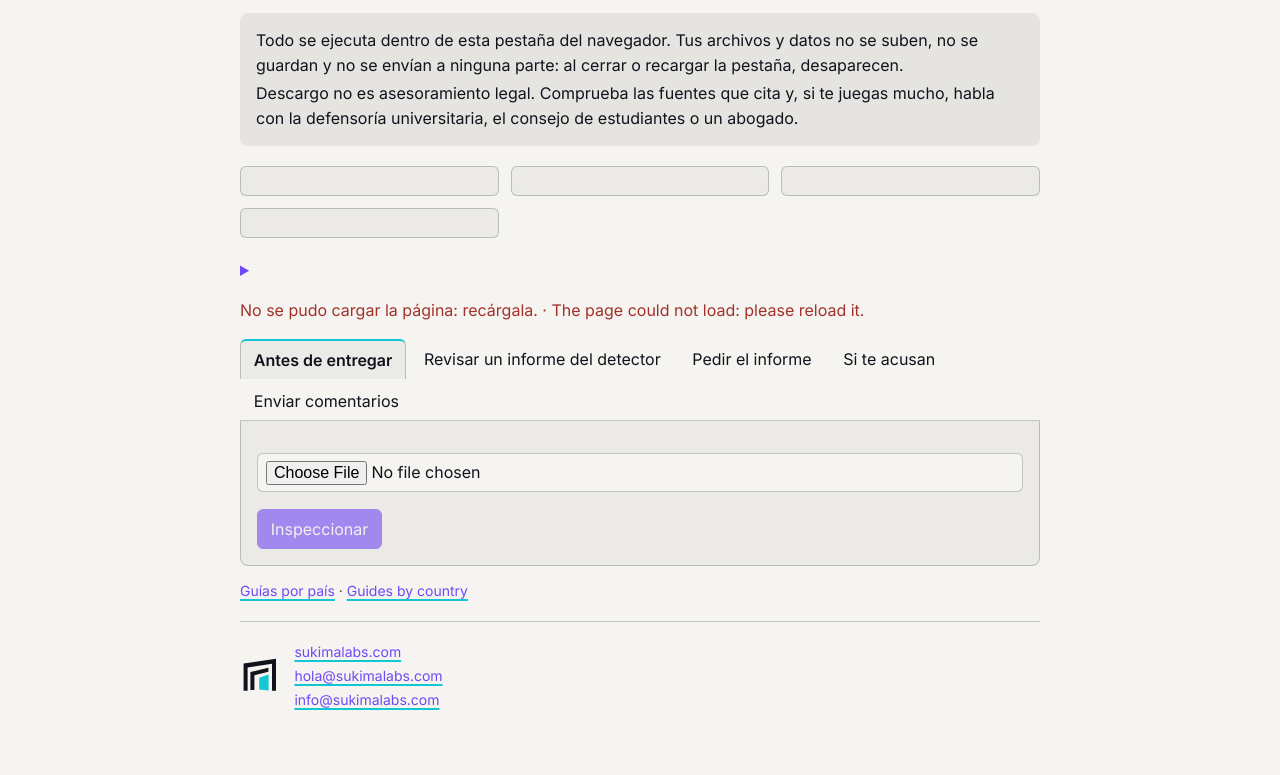
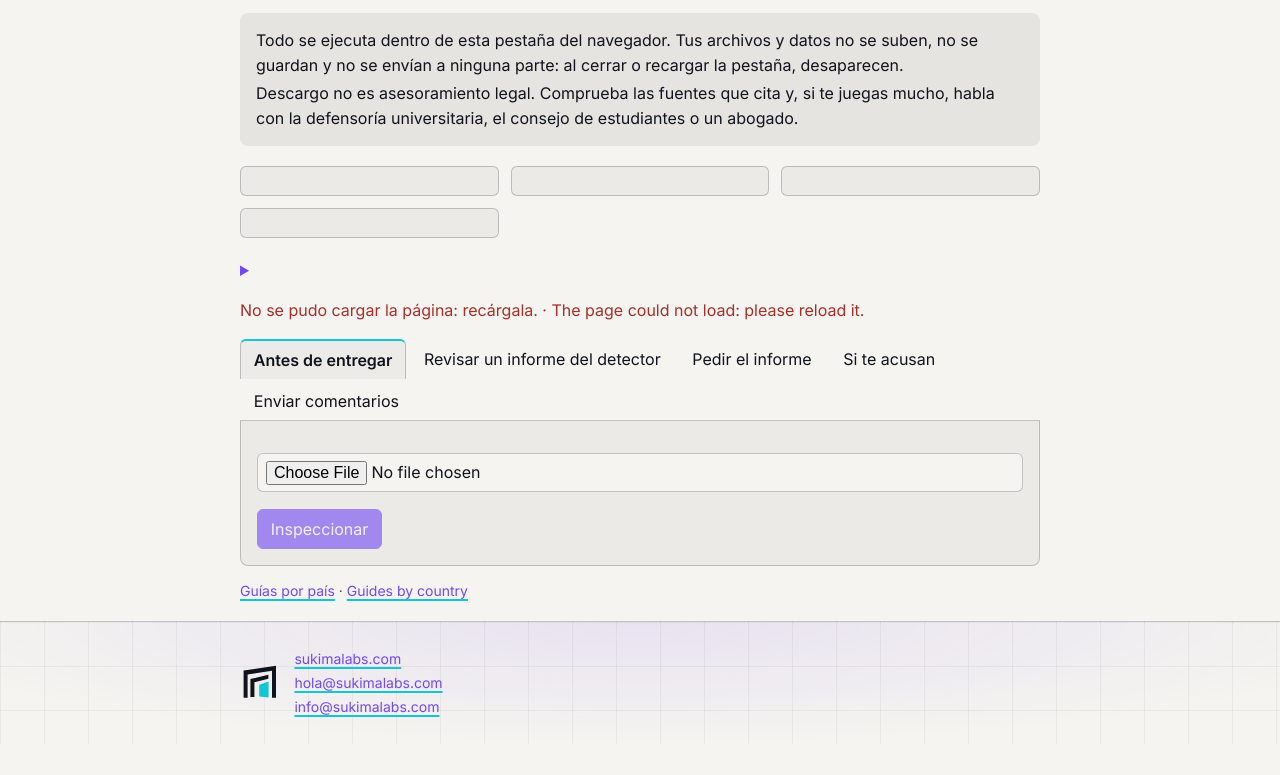
Before and after one commit to sukima-labs/descargo, a plain HTML site: page web/index.html in a window 1280 px wide. Shown: the part 123-898 px from the top of the page. Drawn offline with Linux system fonts and the light colour scheme; no server answers.

Commit message:
feat(web): malla Tron en la banda del pie institucional (rejilla de 44 px y halo violeta) (#55)

```diff
--- a/web/style.css
+++ b/web/style.css
@@ -50,6 +50,10 @@
   --error: #a3312a;
   --brand-frame: var(--sukima-grafito);
   --brand-panel: var(--sukima-cian);
+  /* Malla de la banda del pie: los colores del manual con transparencia. En claro, el marfil
+     sobre marfil no se vería, así que la rejilla usa el grafito. */
+  --grid-line: rgb(16 19 28 / 5%);
+  --halo: rgb(113 72 245 / 10%);
   color-scheme: light dark;
 }
 
@@ -71,6 +75,8 @@
     /* Sobre fondo oscuro, el isotipo en marfil. */
     --brand-frame: var(--sukima-marfil);
     --brand-panel: var(--sukima-marfil);
+    --grid-line: rgb(20 198 212 / 5%);
+    --halo: rgb(113 72 245 / 18%);
   }
 }
 
@@ -80,6 +86,7 @@
 
 body {
   margin: 0;
+  overflow-x: clip;
   background: var(--bg);
   color: var(--text);
   font: 16px/1.55 "Inter", "DejaVu Sans", Verdana, sans-serif;
@@ -354,12 +361,31 @@ footer {
 }
 
 .sukima {
+  position: relative;
+  isolation: isolate;
   display: flex;
   align-items: center;
   gap: 0.9rem;
   margin-top: 1.25rem;
-  padding-top: 1rem;
+  padding: 1.5rem 0;
+}
+
+/* La banda del pie: a todo el ancho y solo detrás del bloque institucional. Rejilla de 44 px
+   y un halo violeta suave arriba. Sin animación. */
+.sukima::before {
+  content: "";
+  position: absolute;
+  z-index: -1;
+  top: 0;
+  bottom: 0;
+  left: 50%;
+  width: 100vw;
+  margin-left: -50vw;
   border-top: 1px solid var(--border);
+  background:
+    radial-gradient(ellipse 60% 100% at 50% 0, var(--halo), transparent),
+    linear-gradient(var(--grid-line) 1px, transparent 1px) 0 0 / 44px 44px,
+    linear-gradient(90deg, var(--grid-line) 1px, transparent 1px) 0 0 / 44px 44px;
 }
 
 .sukima p {
```
